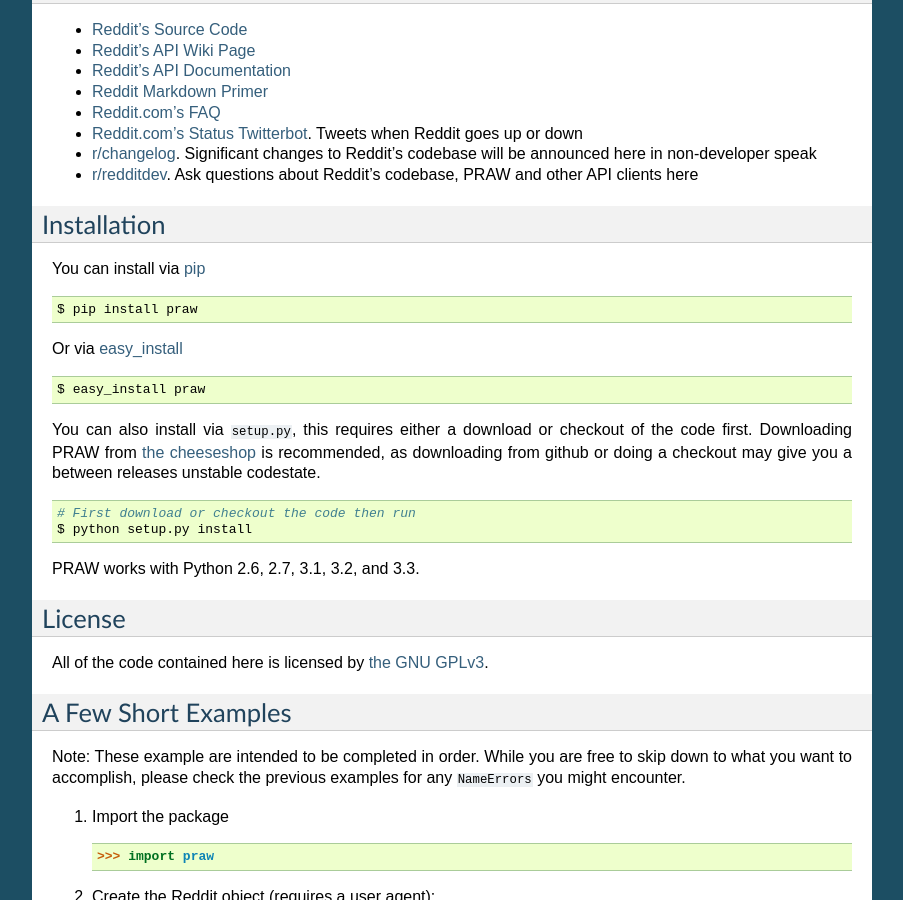
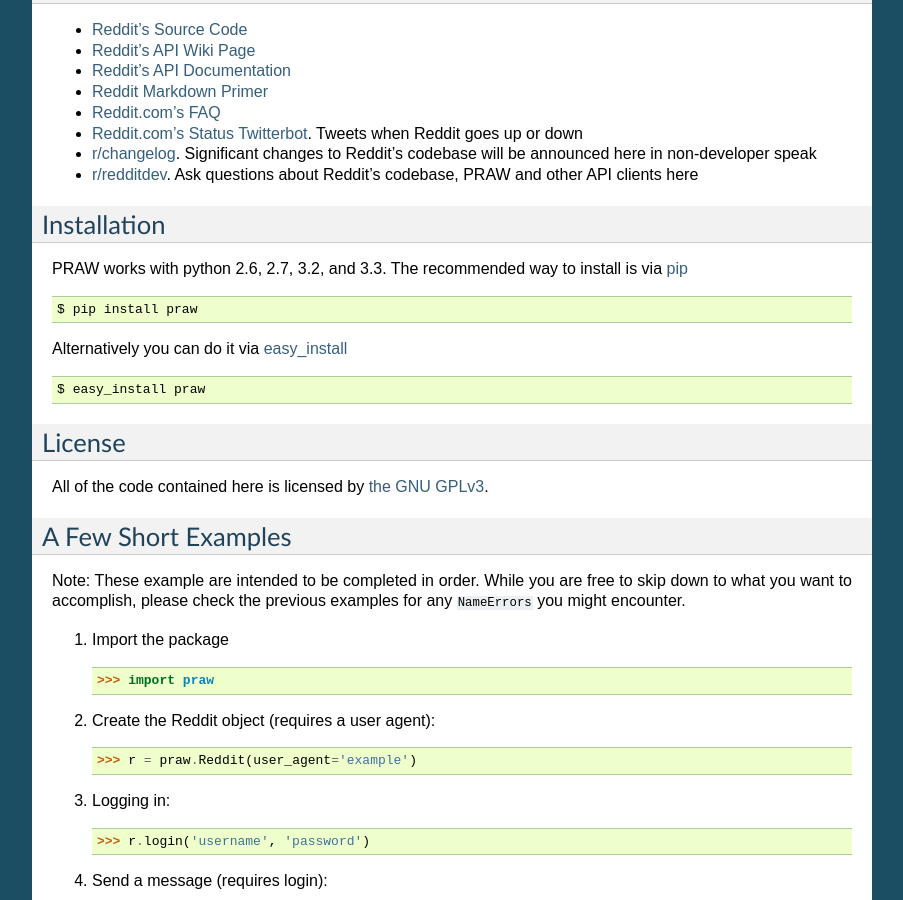
Before and after one commit to praw-dev/praw, a Sphinx documentation site: the page built from docs/index.rst, in a window 1280 px wide and 900 px high, scrolled down 751 px. Shown: the whole window, without its empty margins (198-1101 px from the left). Built offline with Sphinx 7.4.7, drawn with Linux system fonts in a browser that asks for light colours.

Commit message:
Clarify installation. Remove "setup.py" method.
If neither pip nor easy_install is installed then dependencies
will not be automatically installed with the setup.py method.
This will give importErrors when trying to run PRAW. Only
beginners have a python installation without pip or easy_install,
suggesting setup.py as an installation method for them will only
cause problems.

```diff
--- a/README.rst
+++ b/README.rst
@@ -40,29 +42,19 @@ This will display something similar to the following:
 Installation
 ------------
 
-You can install via `pip <http://pypi.python.org/pypi/pip>`_
+PRAW works with python 2.6, 2.7, 3.2, and 3.3. The recommended way to install
+is via `pip <http://pypi.python.org/pypi/pip>`_
 
 .. code-block:: bash
 
    $ pip install praw
 
-Or via `easy_install <http://pypi.python.org/pypi/setuptools>`_
+Alternatively you can do it via
+`easy_install <http://pypi.python.org/pypi/setuptools>`_
 
 .. code-block:: bash
 
     $ easy_install praw
-
-You can also install via ``setup.py``, this requires either a download or
-checkout of the code first. Downloading PRAW from `the cheeseshop
-<http://pypi.python.org/pypi/praw>`_ is recommended, as downloading from github
-or doing a checkout may give you a between releases unstable codestate.
-
-.. code-block:: bash
-
-    # First download or checkout the code then run
-    $ python setup.py install
-
-PRAW works with Python 2.6, 2.7, 3.1, 3.2, and 3.3.
 
 .. end_installation
 
--- a/docs/index.rst
+++ b/docs/index.rst
@@ -1,3 +1,5 @@
+.. _main_page:
+
 PRAW: The Python Reddit Api Wrapper
 ===================================
 
```
Also changed, not shown: other parts of README.rst (+2 -0 lines).
